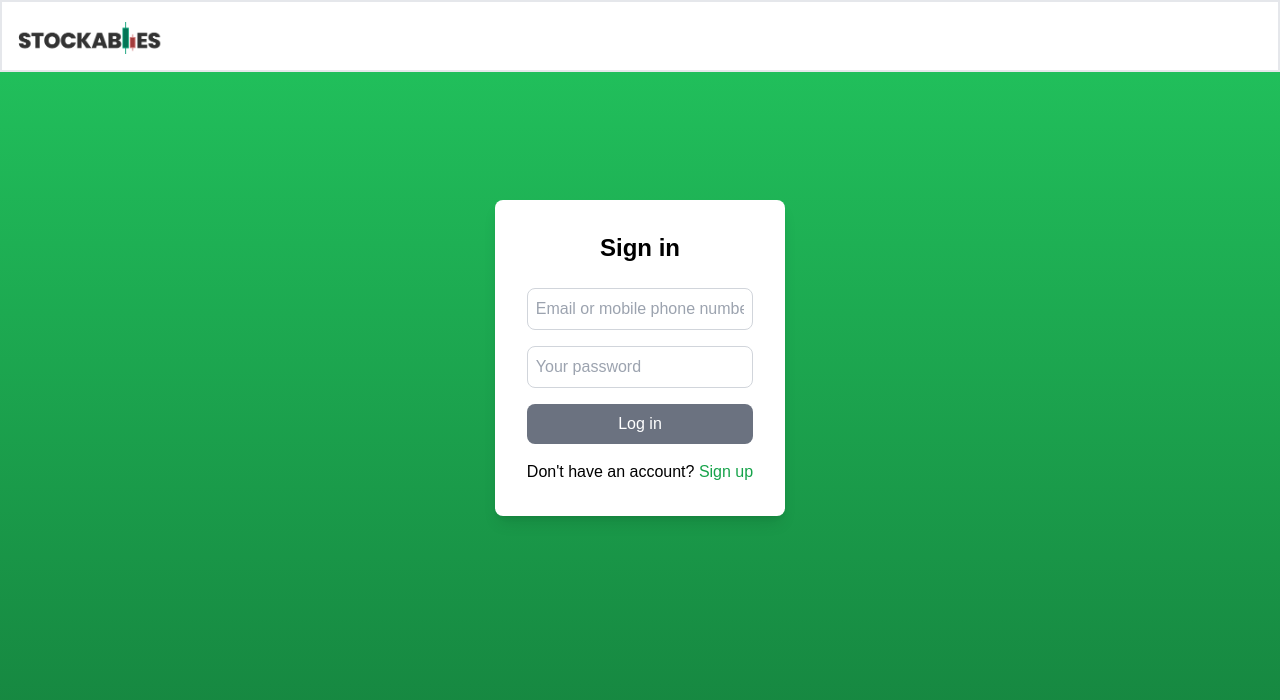
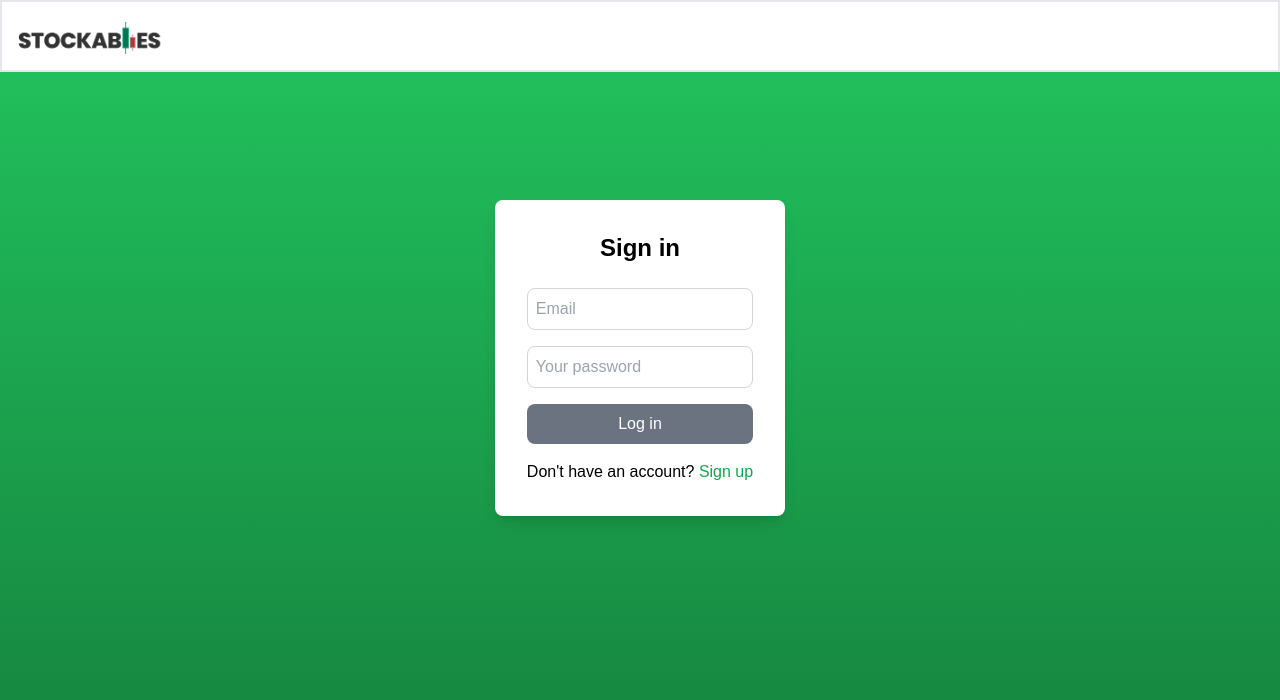
Before and after one commit to hendrSet312/Soft-Eng, a React (Vite) app in the folder stockable/: page /login in a window 1280 px wide. Shown: the top 700 px of the page. Built offline with nearby package versions, Linux system fonts and the light colour scheme.

Commit message:
login done

```diff
--- a/stockable/src/components/SignUpForm.jsx
+++ b/stockable/src/components/SignUpForm.jsx
@@ -24,7 +24,7 @@ const SignUpForm = () => {
       console.log('User signed up successfully:', response.data);
 
       // Navigate to dashboard after successful signup
-      navigate('/');  // Adjust the path as needed to match your dashboard route
+      navigate('/login');  // ke login page setelah berhasil signup
     } catch (error) {
       console.error('Error signing up the user:', error);
     }
--- a/stockable/src/pages/LoginPage.jsx
+++ b/stockable/src/pages/LoginPage.jsx
@@ -5,7 +5,7 @@ import { HeaderLogSign } from '../components';
 
 const LoginPage = () => {
   const [formData, setFormData] = useState({
-    emailOrPhone: '',
+    email: '',
     password: ''
   });
 
@@ -38,9 +38,9 @@ const LoginPage = () => {
             <input
               className="w-full border border-gray-300 p-2 rounded-lg"
               type="text"
-              name="emailOrPhone"
-              placeholder="Email or mobile phone number"
-              value={formData.emailOrPhone}
+              name="email" //samain kayak diatas (email)
+              placeholder="Email"
+              value={formData.email}
               onChange={handleChange}
               required
             />
```
